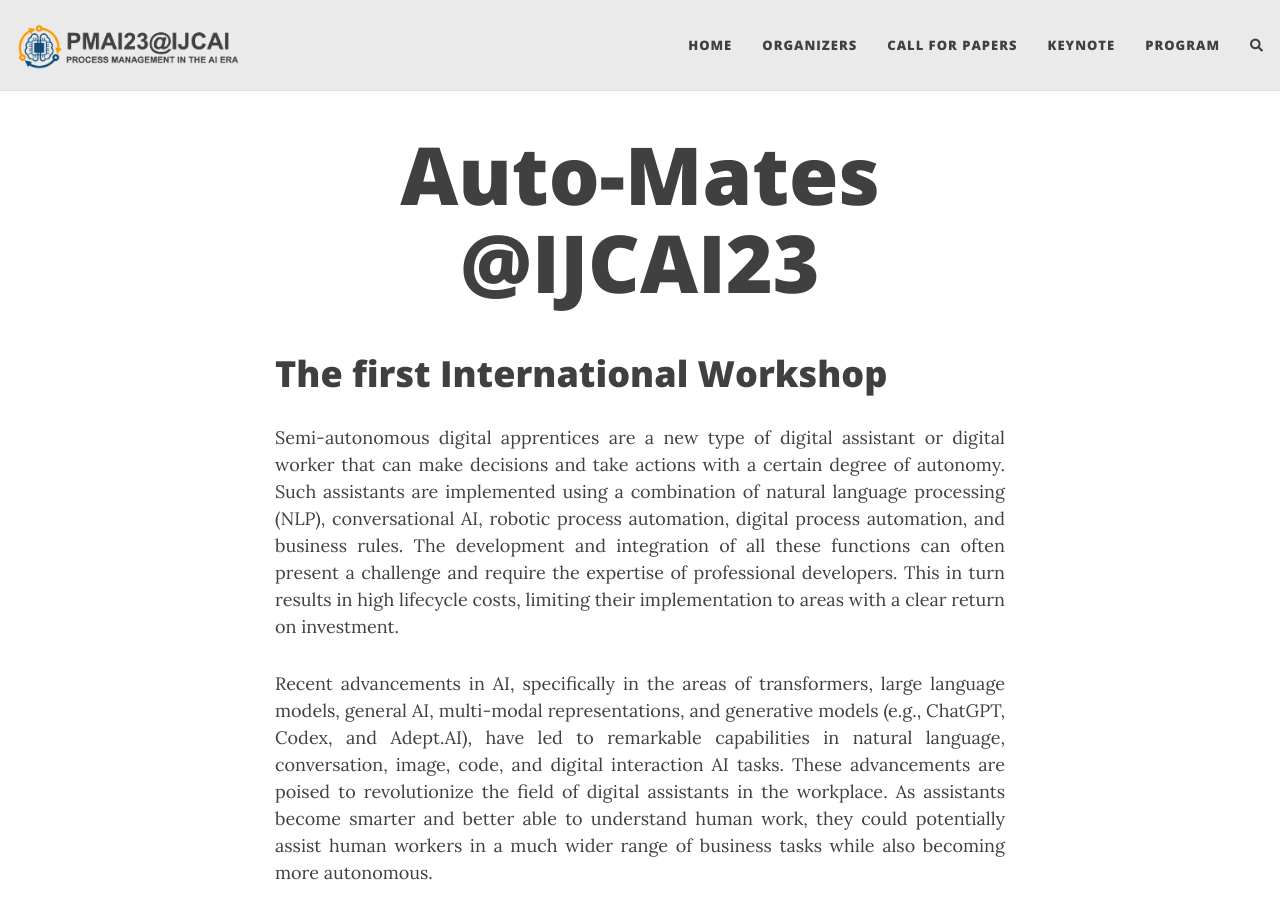
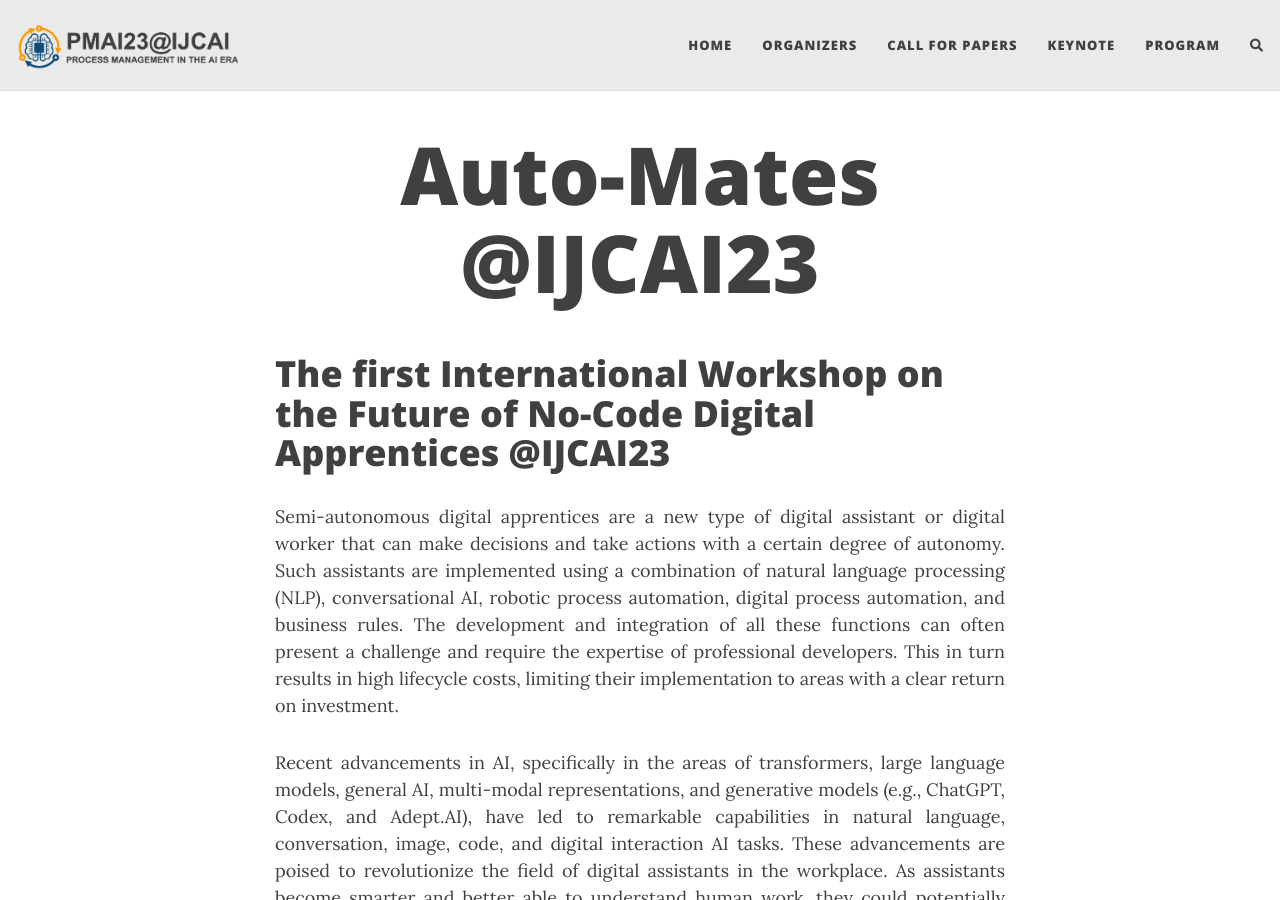
Before and after one commit to IJCAI23AutoMates/IJCAI23AutoMates..github.io, a Jekyll site: the page built from index.md, in a window 1280 px wide and 900 px high. Built offline with Jekyll 4.4.1, drawn with Linux system fonts in a browser that asks for light colours; nearby versions of some CDN libraries; comment, search, counter and statistics services are not loaded.

Commit message:
Update index.md

```diff
--- a/index.md
+++ b/index.md
@@ -2,7 +2,7 @@
 layout: home
 title: Auto-Mates @IJCAI23
 ---
-# The first International Workshop
+# The first International Workshop on the Future of No-Code Digital Apprentices @IJCAI23
 
 {: style="text-align: justify"}
 Semi-autonomous digital apprentices are a new type of digital assistant or digital worker that can make decisions and take actions with a certain degree of autonomy. Such assistants are implemented using a combination of natural language processing (NLP), conversational AI, robotic process automation, digital process automation, and business rules. The development and integration of all these functions can often present a challenge and require the expertise of professional developers. This in turn results in high lifecycle costs, limiting their implementation to areas with a clear return on investment.
```
